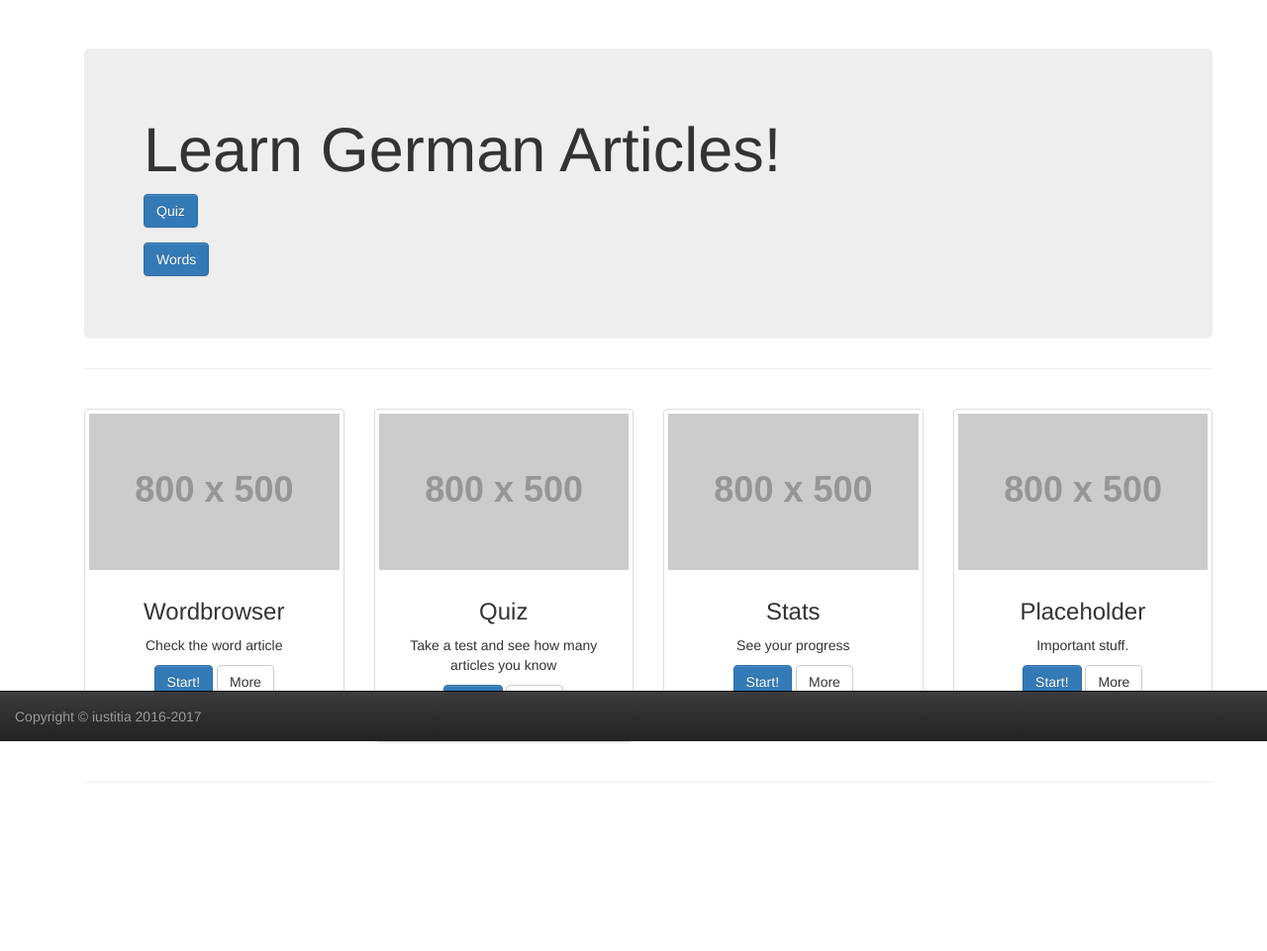
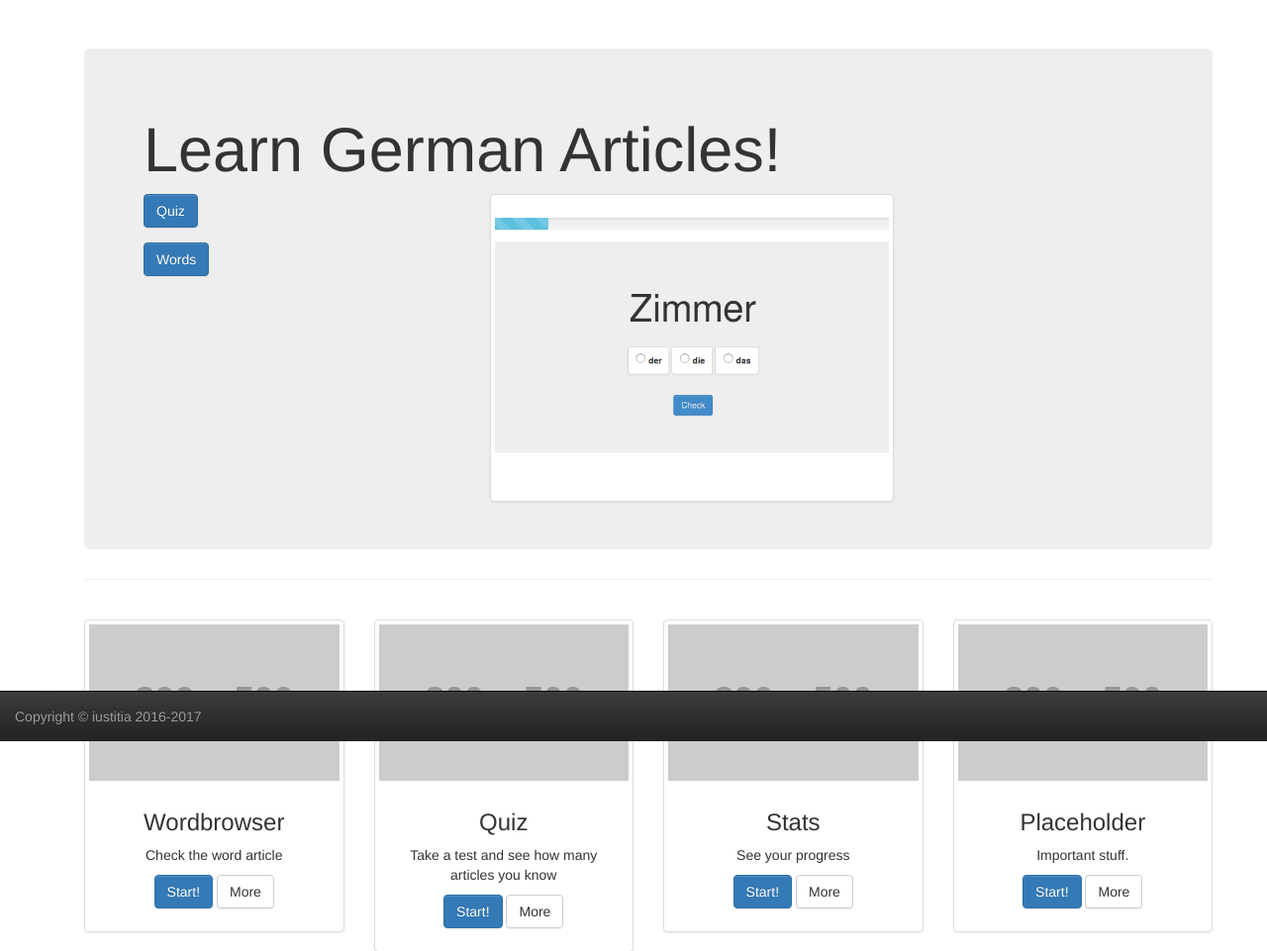
Before and after one commit to iustitia/garts, a Django app: page / in a window 1280 px wide. Shown: the part 51-1012 px from the top of the page at 99% size. Before the commit the page ends 842 px from the top, so only its background shows below. Run offline with Django 3.2, Linux system fonts and the light colour scheme; grey boxes labelled with a size stand in for pictures from a placeholder-image service; some libraries are stand-ins or nearby versions.

Commit message:
png on main page

```diff
--- a/home/templates/home/index.html
+++ b/home/templates/home/index.html
@@ -1,14 +1,23 @@
 
 {% extends 'base.html' %}
-{% load i18n %}
+{% load i18n static %}
 
 {% block content %}
 
         <!-- Jumbotron Header -->
         <header class="jumbotron hero-spacer">
             <h1>{% trans "Learn German Articles!" %}</h1>
-            <p><a href="/quiz/" class="btn btn-primary btn-large">Quiz</a></p>
-            <p><a href="/wordbrowser/" class="btn btn-primary btn-large">{%  trans "Words" %}</a></p>
+            <div class="row">
+                <div class="col-md-4 col-sm-6 hero-feature">
+                    <p><a href="/quiz/" class="btn btn-primary btn-large">Quiz</a></p>
+                    <p><a href="/wordbrowser/" class="btn btn-primary btn-large">{%  trans "Words" %}</a></p>
+                </div>
+                <div class="col-md-5 col-sm-3 hero-feature">
+
+                    <img src="{% static 'home/media/quiz_progress2.png' %}" class="img-thumbnail" width="662" height="501">
+
+                </div>
+            </div>
         </header>
 
         <hr>
```
Also changed, not shown: home/static/home/media/quiz_progress2.png (added).
